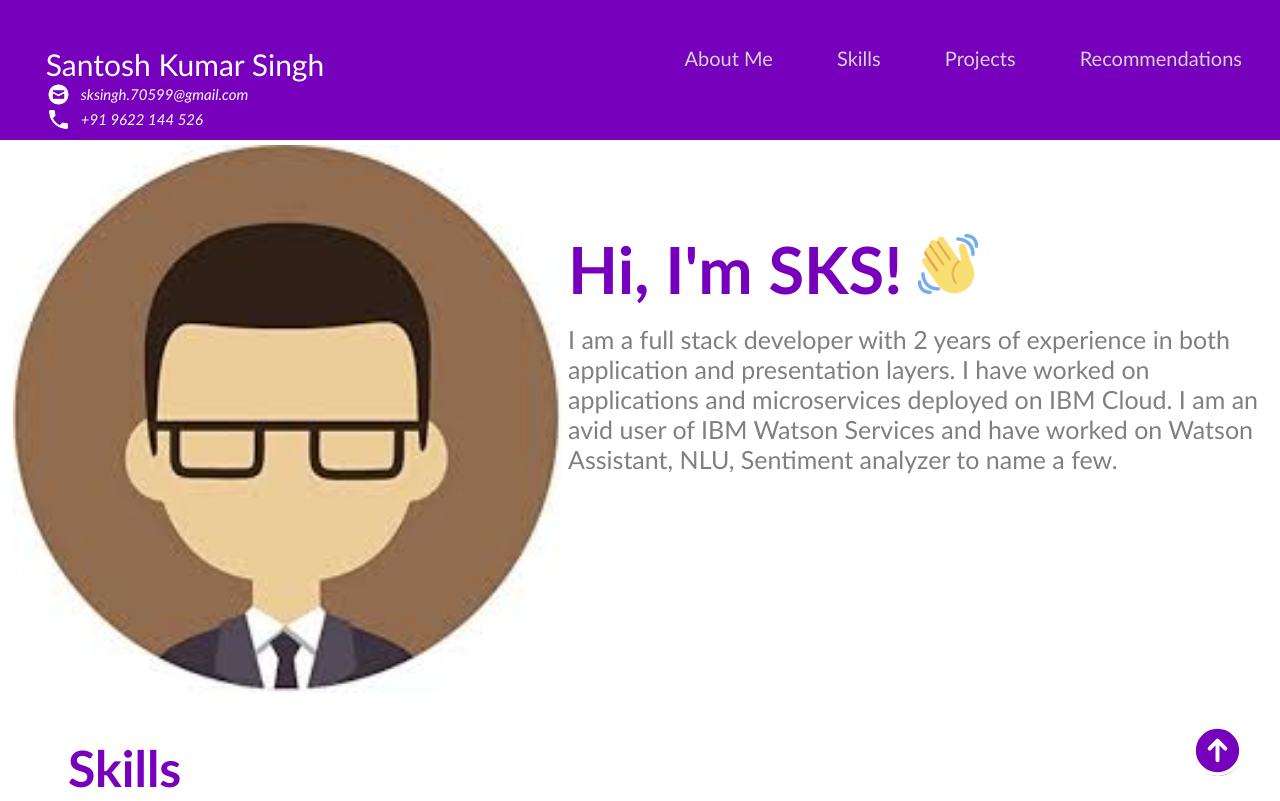
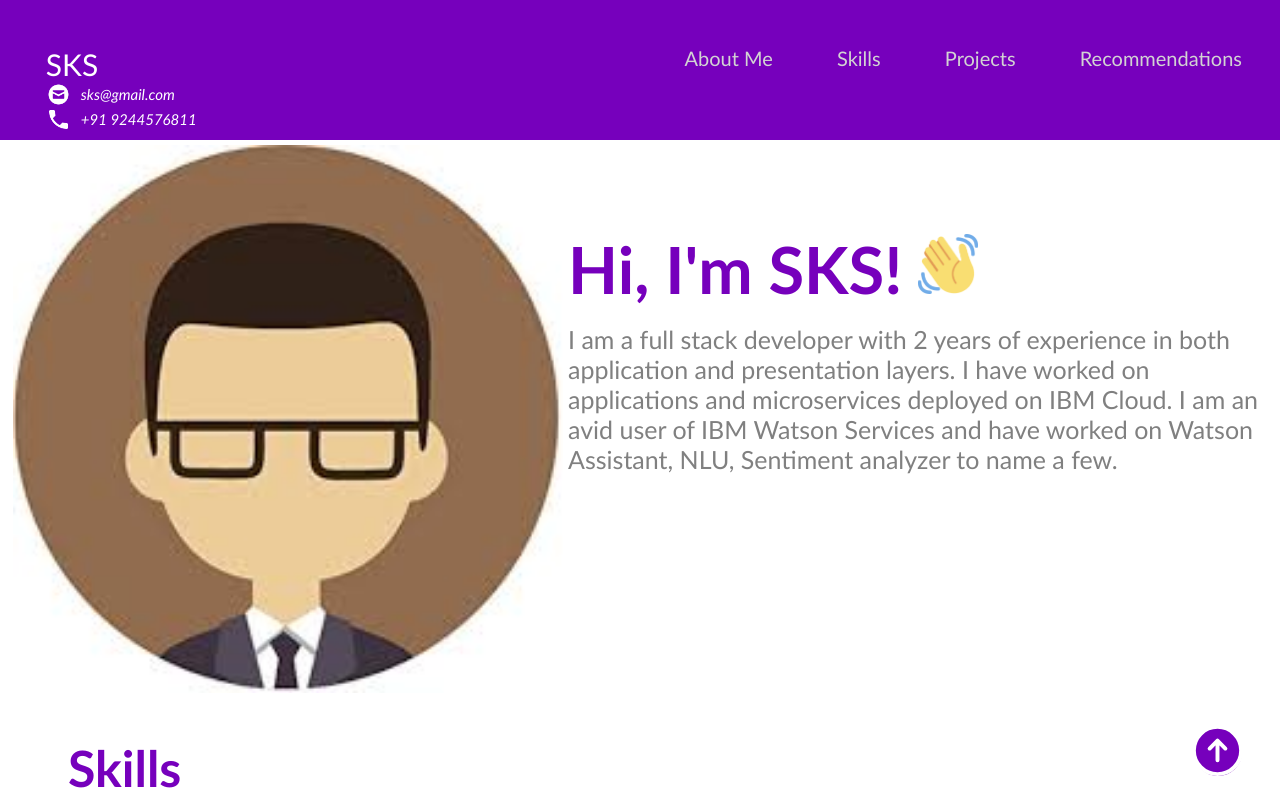
Before and after one commit to Santosh-Kumar-Singh/my-portfolio, a plain HTML site: page index.html in a window 1280 px wide. Shown: the top 801 px of the page. Drawn offline with Linux system fonts and the light colour scheme.

Commit message:
Update index.html
Added fictitious pers details

```diff
--- a/index.html
+++ b/index.html
@@ -10,15 +10,15 @@
     <nav>
       <div id="home">
         <div class="profile_name">
-          Santosh Kumar Singh
+          SKS
           <div class="contact_info">
             <img src="html_finalprojimages/envelope.png" alt="https://icons8.com/icon/124377/circled-envelope"/>
-          sksingh.70599@gmail.com
+          sks@gmail.com
         </div>
         <div style="clear:both;"></div>
         <div class="contact_info">
           <img src="html_finalprojimages/phone.png" alt="https://icons8.com/icon/124377/circled-envelope"/>
-          +91 9622 144 526
+          +91 9244576811
 
         </div>
         </div>
```
